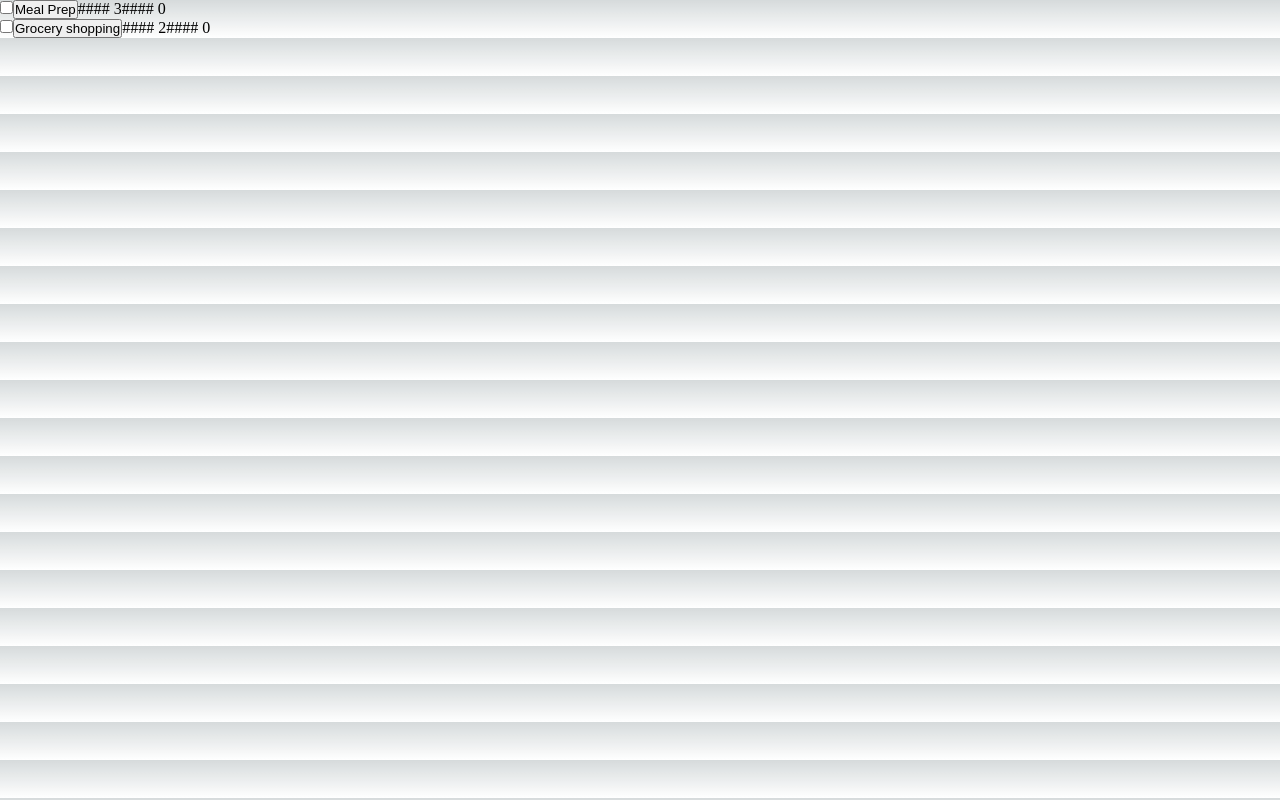
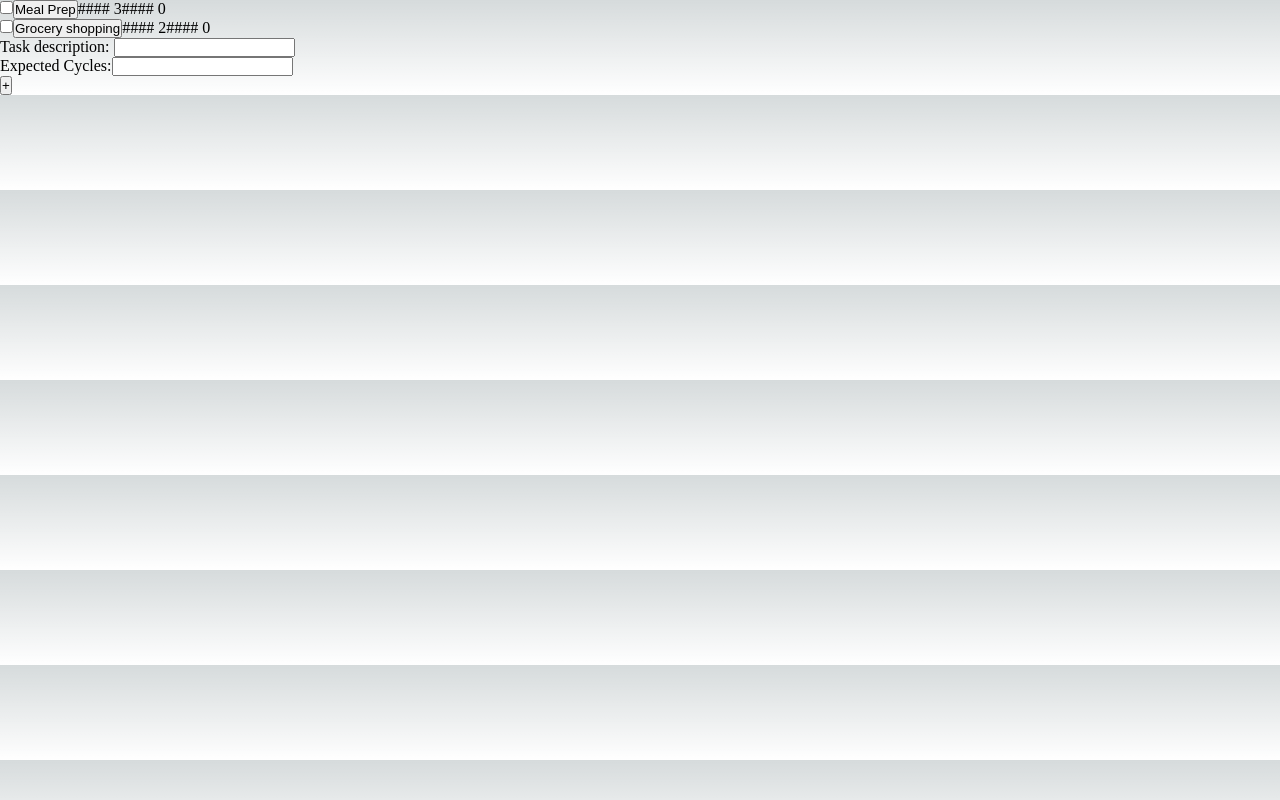
Before and after one commit to carocodingk/PomodoroTracker, a Next.js app: page / in a window 1280 px wide. Built offline with nearby package versions, Linux system fonts and the light colour scheme.

Commit message:
Added component to add new tasks to the list

```diff
--- a/src/pages/index.js
+++ b/src/pages/index.js
@@ -10,8 +10,10 @@ const initialTasks = [{key: 0, taskName: 'Meal Prep', expectedCycles: 3, actualT
 
 
 function TaskManager(){
+  const [taskKeys, setTaskKey] = useState(2)
   const [taskList, setTaskList] = useState(initialTasks)
 
+  console.log(taskList)
   return(
     <div>
       <ul>
@@ -24,13 +26,63 @@ function TaskManager(){
           </li>
         ))}
       </ul>
+      <NewTask taskKeys={taskKeys} setTaskKey={setTaskKey} setTaskList={setTaskList} />
     </div>
   );
 }
 
+function NewTask({taskKeys, setTaskKey, setTaskList}){
+  const [newTask, setNewTask] = useState({
+    key: null,
+    taskName: "",
+    expectedCycles: 1,
+    actualTime: 0,
+    finished: false
+  })
+
+  return(
+    <div>
+      <div>
+        <label>Task description: </label>
+        <input type="text" onChange={
+          (e) =>
+            setNewTask((prevState) => ({
+              ...prevState,
+              taskName: e.target.value
+            })
+          )}
+        />
+      </div>
+      <div>
+        <label>Expected Cycles:</label>
+        <input type="text" onChange={
+          (e) =>
+            e.target.value.length > 0 && setNewTask((prevState) => ({
+              ...prevState,
+              expectedCycles: e.target.value
+            })
+          )}
+        />
+      </div>
+      <input type="button" value="+" onClick={()=> {
+        setTaskList((prevTaskList) => [
+          ...prevTaskList,{
+          key: taskKeys,
+          taskName: newTask.taskName,
+          expectedCycles: newTask.expectedCycles,
+          actualTime: 0,
+          finished: false}
+        ]);
+        setTaskKey((prevKey) => prevKey+1)}
+      }/>
+
+    </div>
+
+  );
+}
 
 export default function Home() {
-  const [taskKeys, setTaskKey] = useState(2)
+  // const [taskKeys, setTaskKey] = useState(2)
   const [taskInProgress, setTaskInProgress] = useState({
     taskId: -1,
     taskName: ""
```
